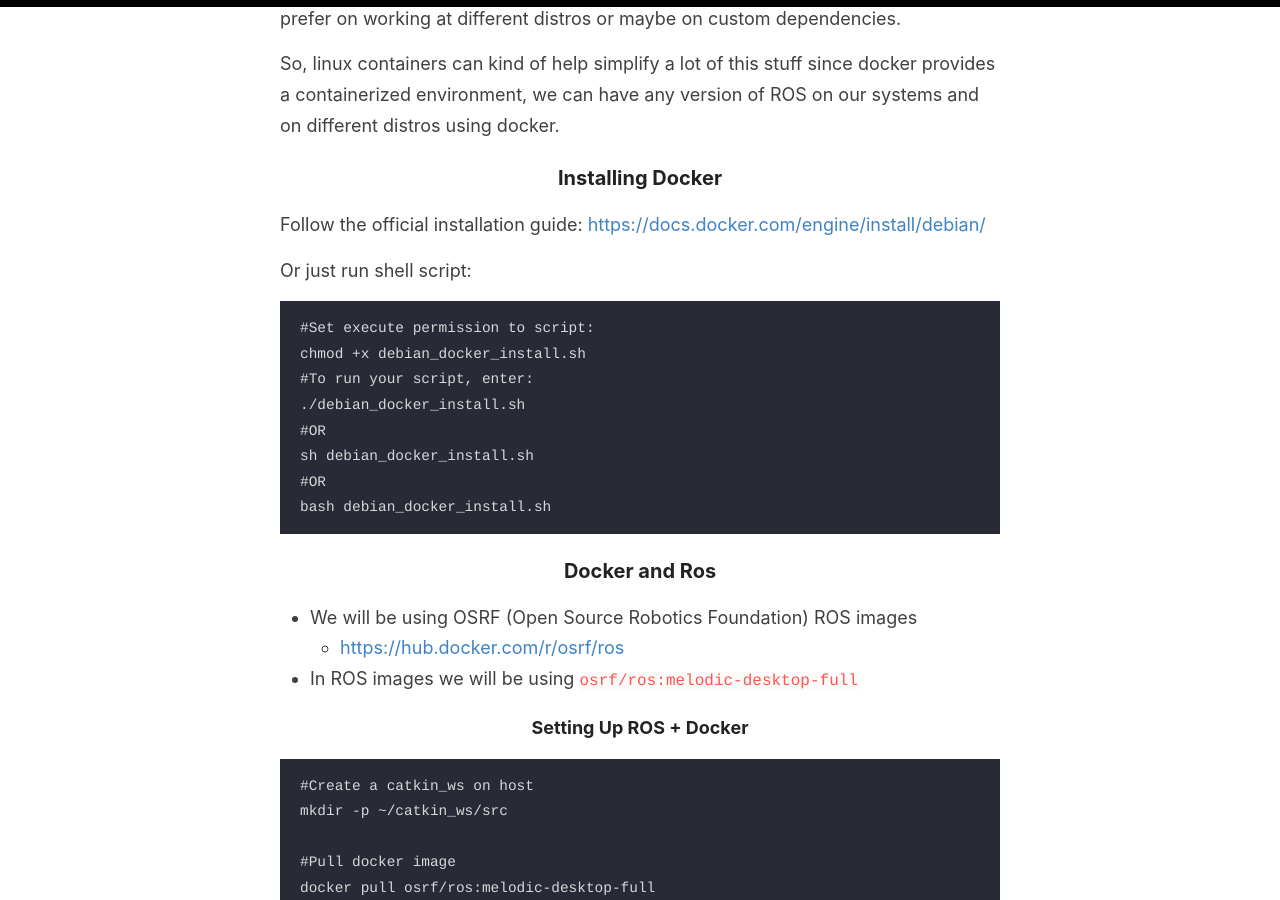
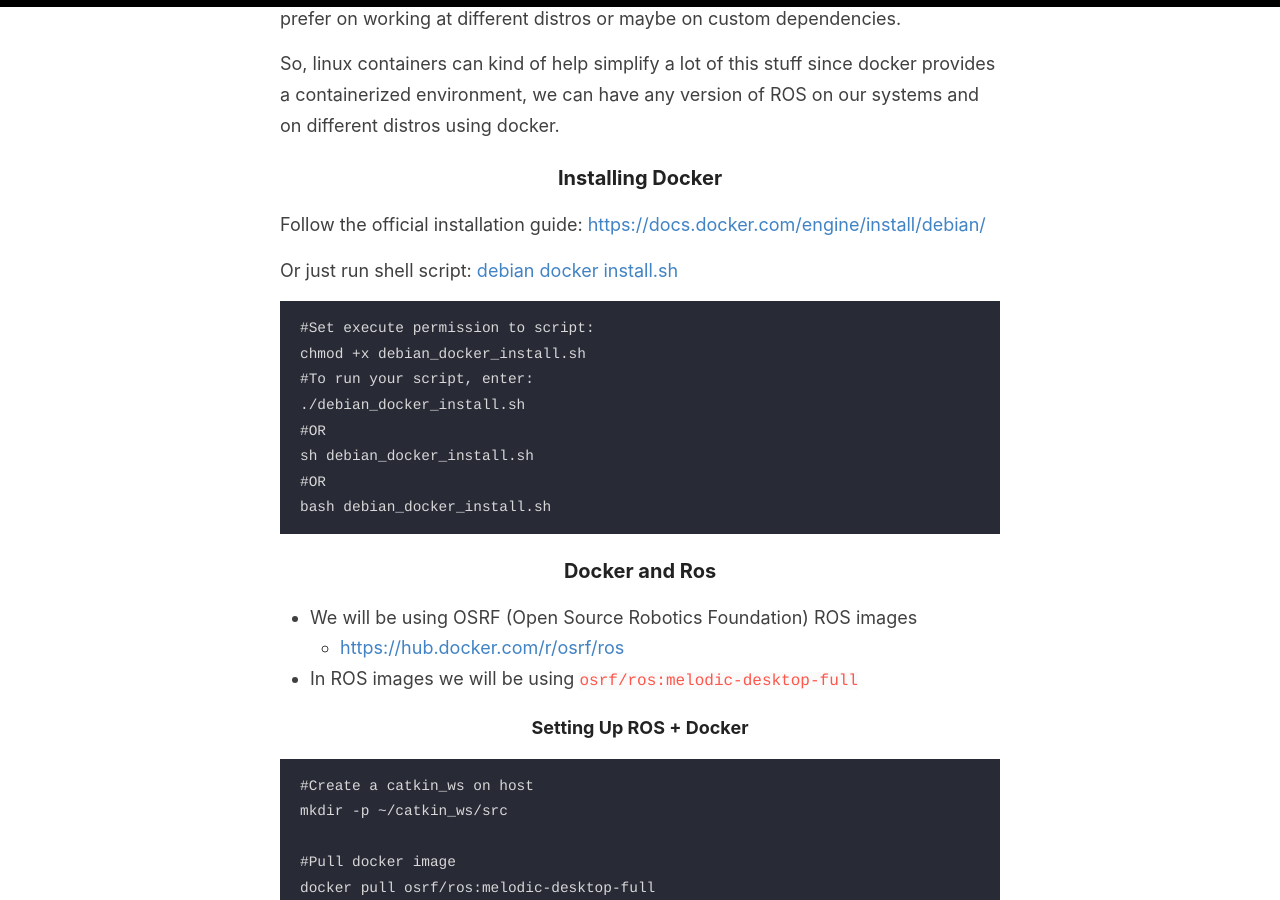
Before and after one commit to krvprashanth/krvprashanth.github.io, a Jekyll site: the page built from _posts/2021-20-11-ROS-+-Docker.md, in a window 1280 px wide and 900 px high, scrolled down 1049 px. Built offline with Jekyll 4.4.1, drawn with Linux system fonts in a browser that asks for light colours.

Commit message:
initial commit

```diff
--- a/_posts/2021-20-11-ROS-+-Docker.md
+++ b/_posts/2021-20-11-ROS-+-Docker.md
@@ -21,7 +21,7 @@
 ### Installing Docker
  Follow the official installation guide: [https://docs.docker.com/engine/install/debian/](https://docs.docker.com/engine/install/debian/)
 
-Or just run shell script:
+Or just run shell script: [debian docker install.sh](https://code.swecha.org/krvprashanth/shell-scripts/-/blob/main/docker.sh)
 
     #Set execute permission to script:
     chmod +x debian_docker_install.sh
```
